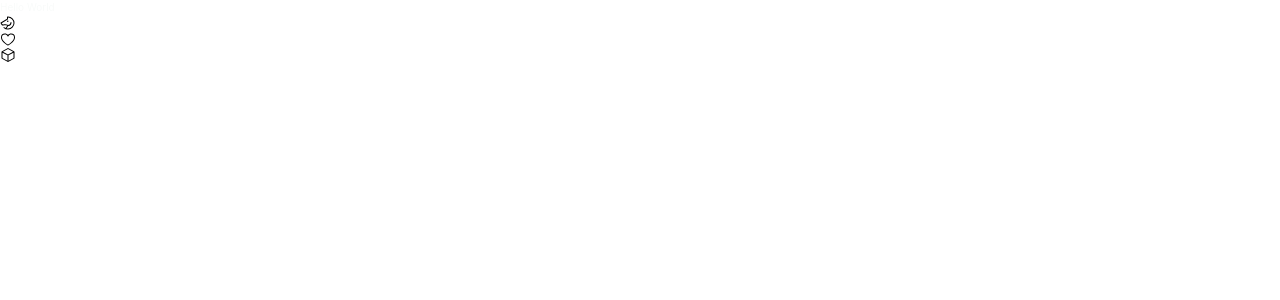
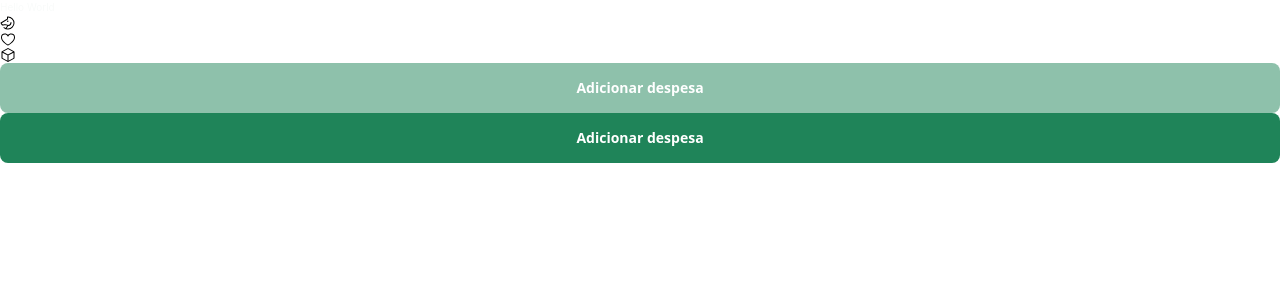
Before and after one commit to Matheus07of/Refund, a React (Vite) app: page / in a window 1280 px wide. Shown: the top 300 px of the page. Built offline with nearby package versions, Linux system fonts and the light colour scheme.

Commit message:
feat(App.tsx, Button,tsx): crie o componente Button e adicione no app

```diff
--- a/src/App.tsx
+++ b/src/App.tsx
@@ -1,3 +1,4 @@
+import { Button } from "./components/Button";
 import "./index.css"
 import { HorseIcon, HeartIcon, CubeIcon } from "@phosphor-icons/react";
 
@@ -7,5 +8,7 @@ export default function App() {
     <HorseIcon />
     <HeartIcon />
     <CubeIcon />
+    <Button disabled={true}>Adicionar despesa</Button>
+    <Button onClick={() => {console.log(`Cliquei no botão`)}}>Adicionar despesa</Button>
   </section>
 }
--- /dev/null
+++ b/src/components/Button.tsx
@@ -0,0 +1,15 @@
+import type { ReactNode, MouseEvent } from "react";
+
+interface IButton {
+    children :ReactNode
+    disabled ?:boolean
+    onClick :(event: MouseEvent<HTMLButtonElement>)=>void
+
+}
+export function Button({children, disabled, onClick}:IButton) {
+    return <button
+    disabled={disabled}
+    onClick={onClick}
+    className={`bg-product-green-100 rounded-lg text-white text-body-md font-bold leading-body-md font-primary px-5 py-4 w-full hover:bg-product-green-200 disabled:bg-product-green-100 disabled:cursor-not-allowed disabled:opacity-50`}>
+        {children}</button>
+}
```
